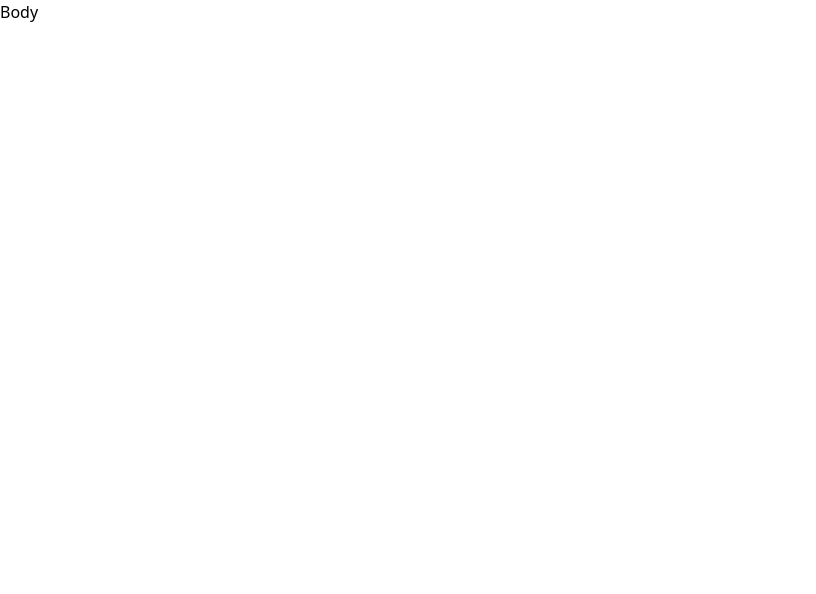
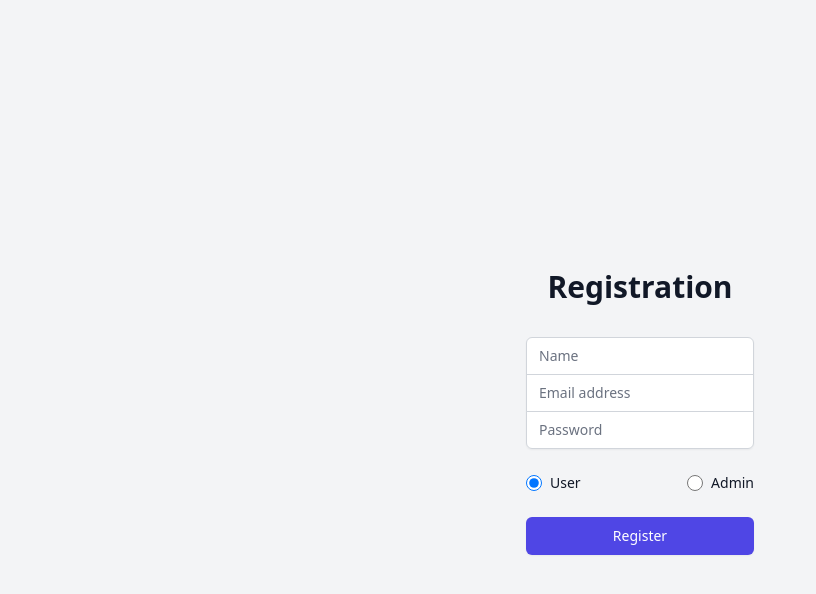
Before and after one commit to Itsayush30/E-Commerce-FE, a React (Create React App) app: page / in a window 1280 px wide. Shown: the top 594 px of the page, without its empty margins (0-816 px from the left). Built offline with nearby package versions, Linux system fonts and the light colour scheme.

Commit message:
Added registration,signin and product page

```diff
--- a/src/App.js
+++ b/src/App.js
@@ -20,7 +20,7 @@ const appRouter = createBrowserRouter([
         element: <SignInPage />,
       },
       {
-        path: "invoice",
+        path: "product",
         element: <ProductPage />,
       },
     ],
--- a/src/components/Body.js
+++ b/src/components/Body.js
@@ -1,9 +1,10 @@
-import React from 'react'
-
+import React from "react";
+import { Outlet } from "react-router-dom";
 const Body = () => {
   return (
-    <div>Body</div>
-  )
-}
-
-export default Body
+    <div className="flex justify-center items-center h-scree bg-gray-100">
+      <Outlet />
+    </div>
+  );
+};
+export default Body;
--- a/src/components/ProductPage.js
+++ b/src/components/ProductPage.js
@@ -1,9 +1,35 @@
-import React from 'react'
+import React, { useState, useEffect } from 'react';
+import axios from 'axios';
 
 const ProductPage = () => {
+  const [products, setProducts] = useState([]);
+
+  useEffect(() => {
+    const fetchData = async () => {
+      try {
+        const response = await axios.get('http://localhost:3344/api/v1/products');
+        setProducts(response.data.data);
+      } catch (error) {
+        console.error('Error fetching products:', error);
+      }
+    };
+    fetchData();
+  }, []); // Empty dependency array ensures this effect runs only once when the component mounts
+
   return (
-    <div>ProductPage</div>
-  )
-}
+    <div className="m-4 grid grid-cols-1 gap-6 sm:grid-cols-2 lg:grid-cols-3 xl:grid-cols-4">
+      {products.map((product) => (
+        <div key={product._id} className="bg-white overflow-hidden shadow-sm sm:rounded-lg">
+          <img src={product.image} alt={product.productName} className="w-full h-64 object-cover" />
+          <div className="p-6">
+            <h3 className="text-lg font-semibold mb-2">{product.productName}</h3>
+            <p className="text-gray-600 text-sm mb-4">{product.productDescription}</p>
+            <p className="text-gray-800 font-bold">&#x20B9;{product.price}</p> {/* ₹ sign */}
+          </div>
+        </div>
+      ))}
+    </div>
+  );
+};
 
-export default ProductPage
+export default ProductPage;
--- a/src/components/Registration.js
+++ b/src/components/Registration.js
@@ -1,9 +1,74 @@
-import React from 'react'
+import React, { useState } from 'react';
+import axios from 'axios';
+import { useNavigate } from 'react-router-dom';
 
 const Registration = () => {
+  const navigate = useNavigate(); // useNavigate hook for navigation
+  const [role, setRole] = useState('user');
+  const [formData, setFormData] = useState({
+    name: '',
+    email: '',
+    password: ''
+  });
+  const [error, setError] = useState('');
+
+  const handleChange = (e) => {
+    setFormData({ ...formData, [e.target.name]: e.target.value });
+  };
+
+  const handleSubmit = async (e) => {
+    e.preventDefault();
+    const url = role === 'user' ? 'http://localhost:3344/api/v1/user' : 'http://localhost:3344/api/v1/admin';
+    try {
+      const response = await axios.post(url, formData);
+      console.log(response.data);
+      setFormData({ name: '', email: '', password: '' }); // Reset form fields
+      navigate('/signin'); // Navigate to the signin route upon successful registration
+    } catch (error) {
+      console.error('Error registering:', error);
+      setError('Registration failed. Please try again.'); // Set error message
+    }
+  };
+
   return (
-    <div>Registration</div>
-  )
-}
+    <div className="min-h-screen flex items-center justify-center py-12 px-4 sm:px-6 lg:px-8">
+      <div className="max-w-md w-full space-y-8">
+        <div>
+          <h2 className="mt-6 text-center text-3xl font-extrabold text-gray-900">Registration</h2>
+        </div>
+        <form className="mt-8 space-y-6" onSubmit={handleSubmit}>
+          <div className="rounded-md shadow-sm -space-y-px">
+            <div>
+              <label htmlFor="name" className="sr-only">Name</label>
+              <input id="name" name="name" type="text" autoComplete="name" required className="appearance-none rounded-none relative block w-full px-3 py-2 border border-gray-300 placeholder-gray-500 text-gray-900 rounded-t-md focus:outline-none focus:ring-indigo-500 focus:border-indigo-500 focus:z-10 sm:text-sm" placeholder="Name" value={formData.name} onChange={handleChange} />
+            </div>
+            <div>
+              <label htmlFor="email" className="sr-only">Email address</label>
+              <input id="email" name="email" type="email" autoComplete="email" required className="appearance-none rounded-none relative block w-full px-3 py-2 border border-gray-300 placeholder-gray-500 text-gray-900 focus:outline-none focus:ring-indigo-500 focus:border-indigo-500 focus:z-10 sm:text-sm" placeholder="Email address" value={formData.email} onChange={handleChange} />
+            </div>
+            <div>
+              <label htmlFor="password" className="sr-only">Password</label>
+              <input id="password" name="password" type="password" autoComplete="new-password" required className="appearance-none rounded-none relative block w-full px-3 py-2 border border-gray-300 placeholder-gray-500 text-gray-900 rounded-b-md focus:outline-none focus:ring-indigo-500 focus:border-indigo-500 focus:z-10 sm:text-sm" placeholder="Password" value={formData.password} onChange={handleChange} />
+            </div>
+          </div>
+          <div className="flex items-center justify-between mt-4">
+            <div className="flex items-center">
+              <input id="user" name="role" type="radio" value="user" className="h-4 w-4 text-indigo-600 focus:ring-indigo-500 border-gray-300" checked={role === 'user'} onChange={() => setRole('user')} />
+              <label htmlFor="user" className="ml-2 block text-sm text-gray-900">User</label>
+            </div>
+            <div className="flex items-center">
+              <input id="admin" name="role" type="radio" value="admin" className="h-4 w-4 text-indigo-600 focus:ring-indigo-500 border-gray-300" checked={role === 'admin'} onChange={() => setRole('admin')} />
+              <label htmlFor="admin" className="ml-2 block text-sm text-gray-900">Admin</label>
+            </div>
+          </div>
+          {error && <div className="text-red-500 text-sm mt-1">{error}</div>} {/* Display error message */}
+          <div>
+            <button type="submit" className="w-full py-2 px-4 border border-transparent rounded-md shadow-sm text-sm font-medium text-white bg-indigo-600 hover:bg-indigo-700 focus:outline-none focus:ring-2 focus:ring-offset-2 focus:ring-indigo-500">Register</button>
+          </div>
+        </form>
+      </div>
+    </div>
+  );
+};
 
-export default Registration
+export default Registration;
--- a/src/components/SignInPage.js
+++ b/src/components/SignInPage.js
@@ -1,9 +1,71 @@
-import React from 'react'
+import React, { useState } from 'react';
+import axios from 'axios';
+import { useNavigate } from 'react-router-dom';
 
 const SignInPage = () => {
+  const [role, setRole] = useState('user');
+  const [formData, setFormData] = useState({
+    email: '',
+    password: ''
+  });
+  const [error, setError] = useState('');
+  const navigate = useNavigate(); // Use the useNavigate hook to get the navigate function
+
+  const handleChange = (e) => {
+    setFormData({ ...formData, [e.target.name]: e.target.value });
+  };
+
+  const handleSubmit = async (e) => {
+    e.preventDefault();
+    const url = role === 'user' ? 'http://localhost:3344/api/v1/user/signin' : 'http://localhost:3344/api/v1/admin/signin';
+    try {
+      const response = await axios.post(url, formData);
+      console.log(response.data);
+      // Reset form fields upon successful signin
+      setFormData({ email: '', password: '' });
+      // Navigate to the /product page upon successful sign-in
+      navigate('/product');
+    } catch (error) {
+      console.error('Error signing in:', error);
+      setError('Sign in failed. Please check your credentials.'); // Set error message
+    }
+  };
+
   return (
-    <div>SignInPage</div>
-  )
-}
+    <div className="min-h-screen flex items-center justify-center py-12 px-4 sm:px-6 lg:px-8">
+      <div className="max-w-md w-full space-y-8">
+        <div>
+          <h2 className="mt-6 text-center text-3xl font-extrabold text-gray-900">Sign In</h2>
+        </div>
+        <form className="mt-8 space-y-6" onSubmit={handleSubmit}>
+          <div className="rounded-md shadow-sm -space-y-px">
+            <div>
+              <label htmlFor="email" className="sr-only">Email address</label>
+              <input id="email" name="email" type="email" autoComplete="email" required className="appearance-none rounded-none relative block w-full px-3 py-2 border border-gray-300 placeholder-gray-500 text-gray-900 rounded-t-md focus:outline-none focus:ring-indigo-500 focus:border-indigo-500 focus:z-10 sm:text-sm" placeholder="Name" value={formData.name} onChange={handleChange} />
+            </div>
+            <div>
+              <label htmlFor="password" className="sr-only">Password</label>
+              <input id="password" name="password" type="password" autoComplete="current-password" required className="appearance-none rounded-none relative block w-full px-3 py-2 border border-gray-300 placeholder-gray-500 text-gray-900 rounded-b-md focus:outline-none focus:ring-indigo-500 focus:border-indigo-500 focus:z-10 sm:text-sm" placeholder="Password" value={formData.password} onChange={handleChange} />
+            </div>
+          </div>
+          <div className="flex items-center justify-between mt-4">
+            <div className="flex items-center">
+              <input id="user" name="role" type="radio" value="user" className="h-4 w-4 text-indigo-600 focus:ring-indigo-500 border-gray-300" checked={role === 'user'} onChange={() => setRole('user')} />
+              <label htmlFor="user" className="ml-2 block text-sm text-gray-900">User</label>
+            </div>
+            <div className="flex items-center">
+              <input id="admin" name="role" type="radio" value="admin" className="h-4 w-4 text-indigo-600 focus:ring-indigo-500 border-gray-300" checked={role === 'admin'} onChange={() => setRole('admin')} />
+              <label htmlFor="admin" className="ml-2 block text-sm text-gray-900">Admin</label>
+            </div>
+          </div>
+          {error && <div className="text-red-500 text-sm mt-1">{error}</div>} {/* Display error message */}
+          <div>
+            <button type="submit" className="w-full py-2 px-4 border border-transparent rounded-md shadow-sm text-sm font-medium text-white bg-indigo-600 hover:bg-indigo-700 focus:outline-none focus:ring-2 focus:ring-offset-2 focus:ring-indigo-500">Sign In</button>
+          </div>
+        </form>
+      </div>
+    </div>
+  );
+};
 
-export default SignInPage
+export default SignInPage;
```
